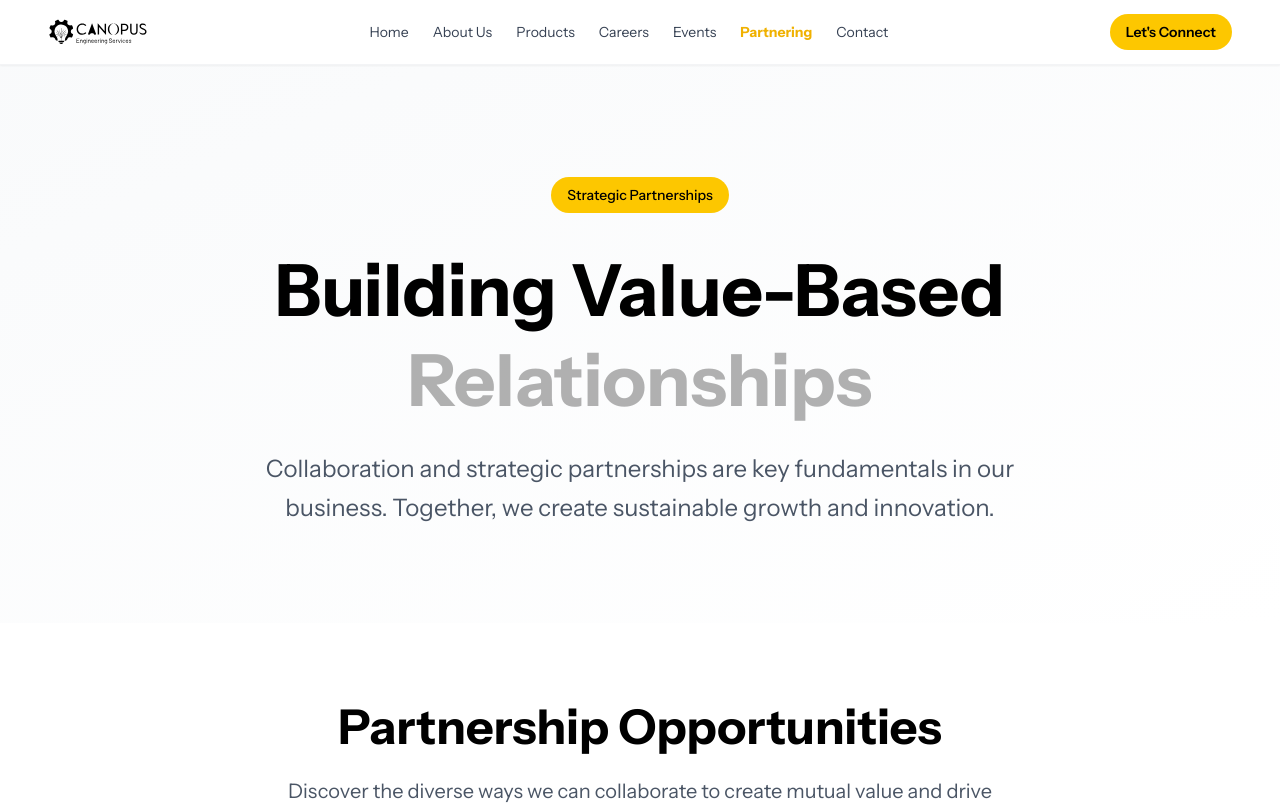
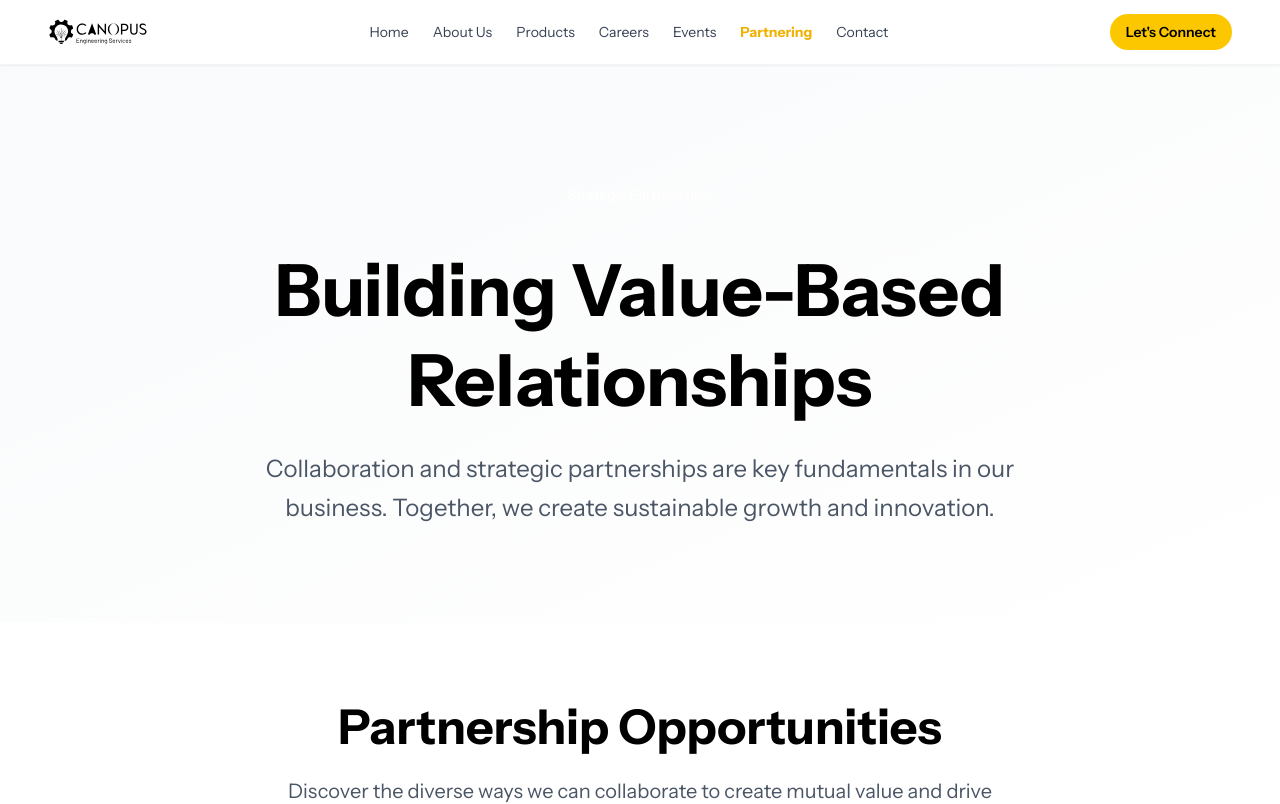
Before and after one commit to ashishmohapatra240/can-opus, a Next.js app: page /partnering in a window 1280 px wide. Shown: the top 804 px of the page. Built offline with nearby package versions, Linux system fonts and the light colour scheme.

Commit message:
refactor: update Partnering page components

```diff
--- a/app/partnering/components/PartneringHeroSection.tsx
+++ b/app/partnering/components/PartneringHeroSection.tsx
@@ -5,7 +5,7 @@ export default function PartneringHeroSection() {
                 <div className="text-center max-w-4xl mx-auto">
                     {/* Partnering Badge */}
                     <div className="flex justify-center mb-8">
-                        <span className="inline-flex px-4 py-2 rounded-full text-sm font-medium bg-yellow-400 text-black">
+                        <span className="inline-flex px-4 py-2 rounded-full text-sm font-medium bg-primary text-white">
                             Strategic Partnerships
                         </span>
                     </div>
@@ -13,7 +13,7 @@ export default function PartneringHeroSection() {
                     {/* Main Heading */}
                     <h1 className="text-4xl sm:text-5xl lg:text-6xl xl:text-7xl font-bold text-black leading-tight mb-6">
                         <span className="block">Building Value-Based</span>
-                        <span className="block text-black/30">Relationships</span>
+                        <span className="block text-secondary">Relationships</span>
                     </h1>
 
                     {/* Subtitle */}
```
